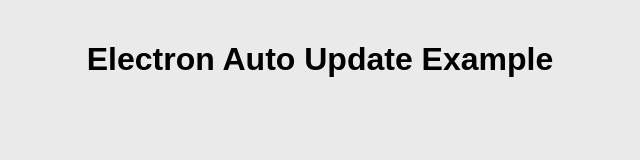
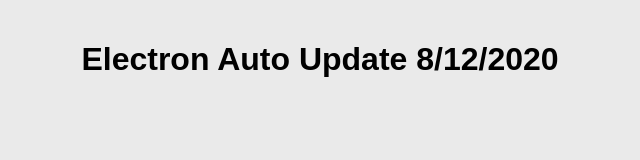
Before and after one commit to vishnu0320/electron-updater, an Electron app: page index.html in a window 800 px wide. Shown: the whole page, without its empty margins (80-720 px from the left). Drawn offline with Linux system fonts and the light colour scheme; no server answers.

Commit message:
old veriosn testing

```diff
--- a/index.html
+++ b/index.html
@@ -26,7 +26,7 @@
   </style>
 </head>
 <body>
-  <h1>Electron Auto Update Example</h1>
+  <h1>Electron Auto Update 8/12/2020</h1>
   <p id="version"></p>
   <div id="notification" class="hidden">
     <p id="message"></p>
@@ -57,7 +57,8 @@
     });
     ipcRenderer.on('update_downloaded', () => {
       ipcRenderer.removeAllListeners('update_downloaded');
-      message.innerText = 'Update Downloaded. It will be installed on restart. Restart now?';
+      message.innerText =
+        'Update Downloaded. It will be installed on restart. Restart now?';
       restartButton.classList.remove('hidden');
       notification.classList.remove('hidden');
     });
```
Also changed, not shown: package.json (+5 -5 lines).
